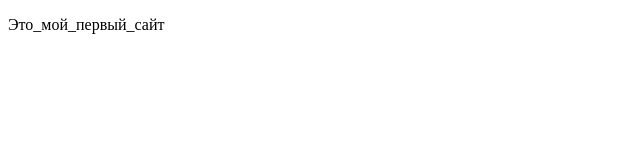
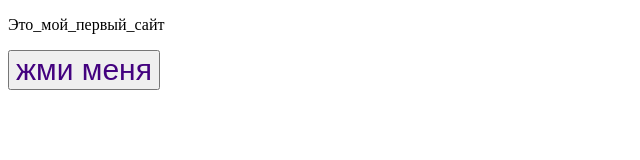
Before and after one commit to Ylianorra/Ylianorra1_1.io, a plain HTML site: page Index.html in a window 1280 px wide. Shown: the whole page, without its empty margins (0-640 px from the left). Drawn offline with Linux system fonts and the light colour scheme.

Commit message:
добавили кнопку жми мен и ее параметры

```diff
--- a/Index.html
+++ b/Index.html
@@ -14,6 +14,9 @@
 
             <body>
                 <p>Это_мой_первый_сайт</p>
+                <p>
+                    <input type="button" onclick="say_hi" value="жми меня" style="font-size: 30px; color:rgb(67, 2, 127)">
+                </p>
             </body>
 
 </html >
```
Also changed, not shown: 1 other file.
